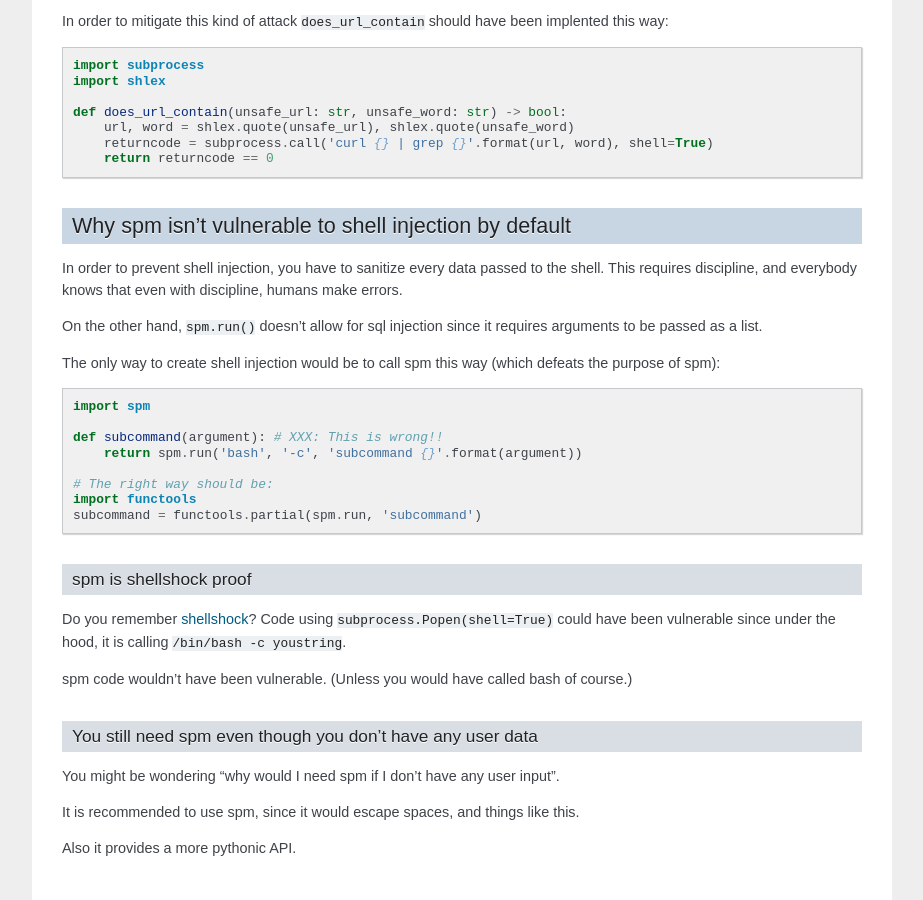
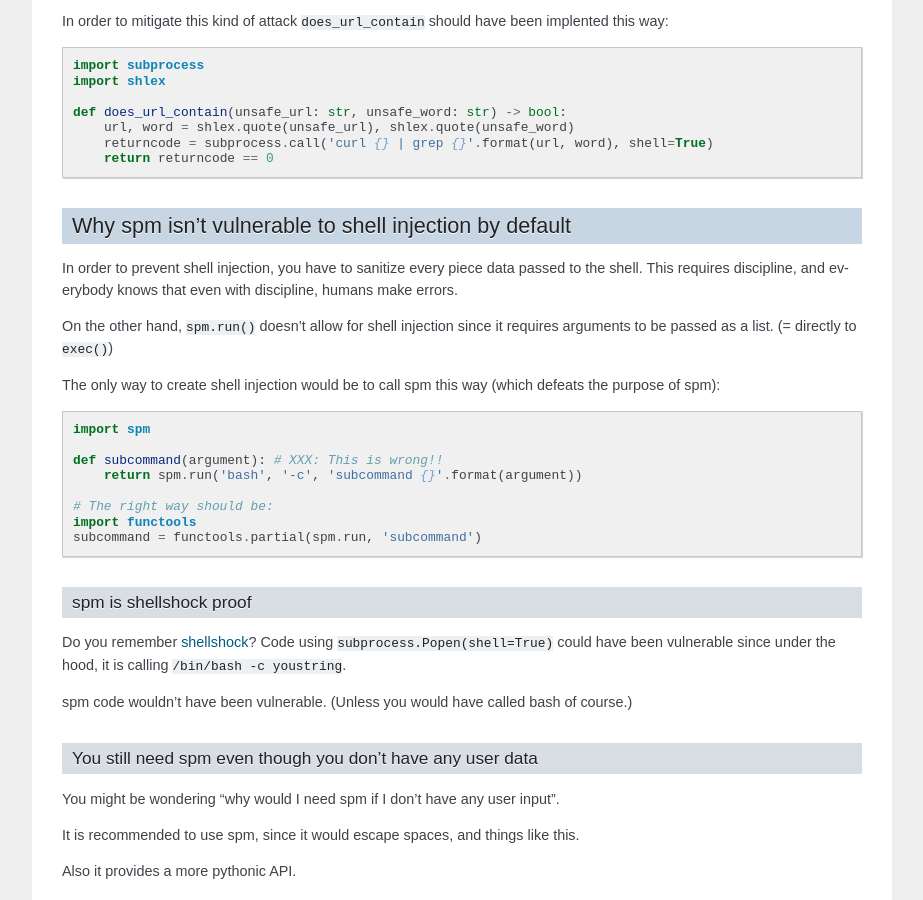
Before and after one commit to acatton/python-spm, a Sphinx documentation site: the page built from docs/security.rst, in a window 1280 px wide and 900 px high, scrolled down 3579 px. Shown: the whole window, without its empty margins (198-1121 px from the left). Built offline with Sphinx 7.4.7, drawn with Linux system fonts in a browser that asks for light colours.

Commit message:
Documentation: fix typos

```diff
--- a/docs/security.rst
+++ b/docs/security.rst
@@ -157,12 +157,12 @@ implented this way:
 Why spm isn't vulnerable to shell injection by default
 ------------------------------------------------------
 
-In order to prevent shell injection, you have to sanitize every data passed to
-the shell. This requires discipline, and everybody knows that even with
-discipline, humans make errors.
+In order to prevent shell injection, you have to sanitize every piece data
+passed to the shell. This requires discipline, and everybody knows that even
+with discipline, humans make errors.
 
-On the other hand, ``spm.run()`` doesn't allow for sql injection since it
-requires arguments to be passed as a list.
+On the other hand, ``spm.run()`` doesn't allow for shell injection since it
+requires arguments to be passed as a list. (= directly to ``exec()``)
 
 The only way to create shell injection would be to call spm this way (which
 defeats the purpose of spm):
```
